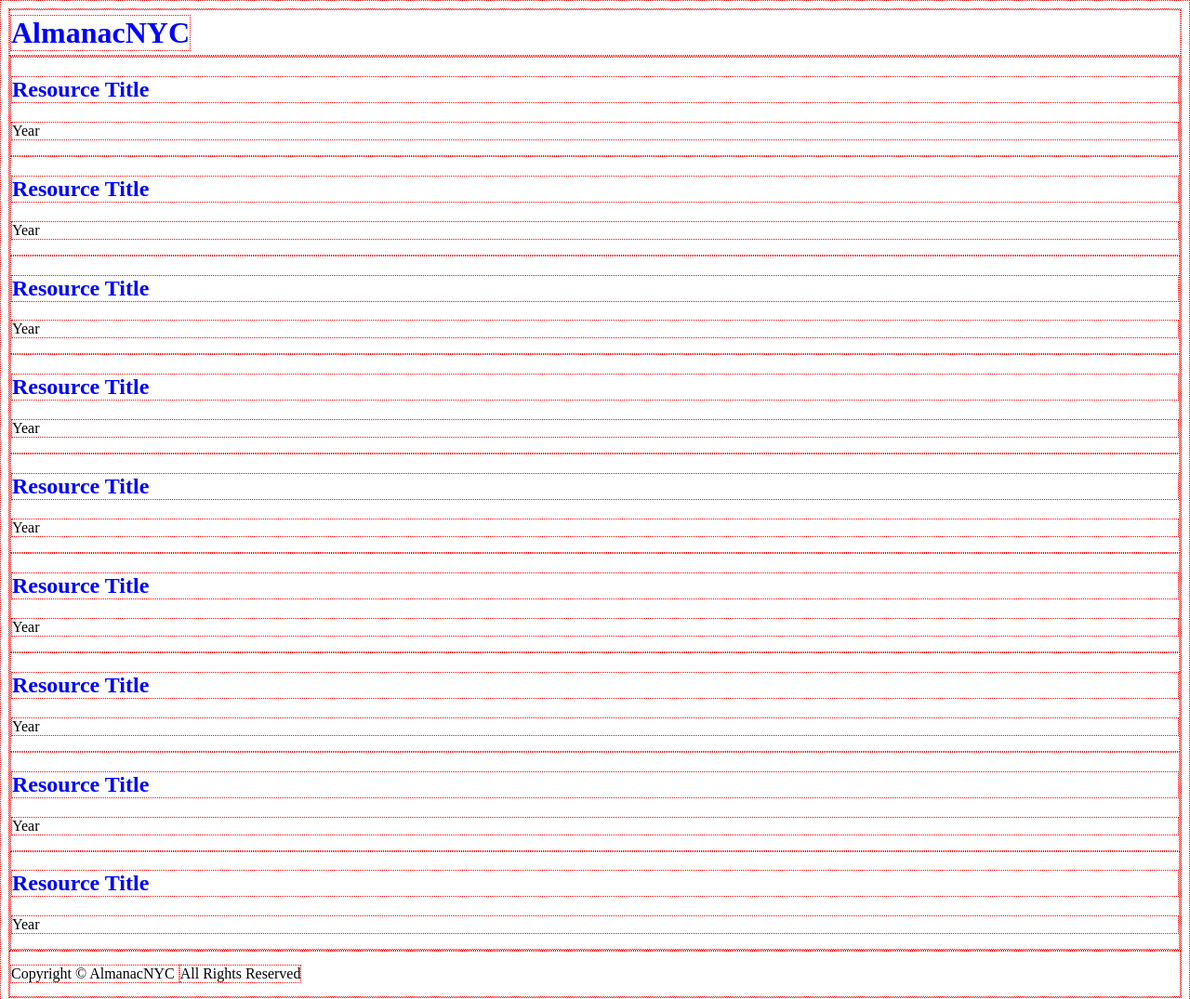
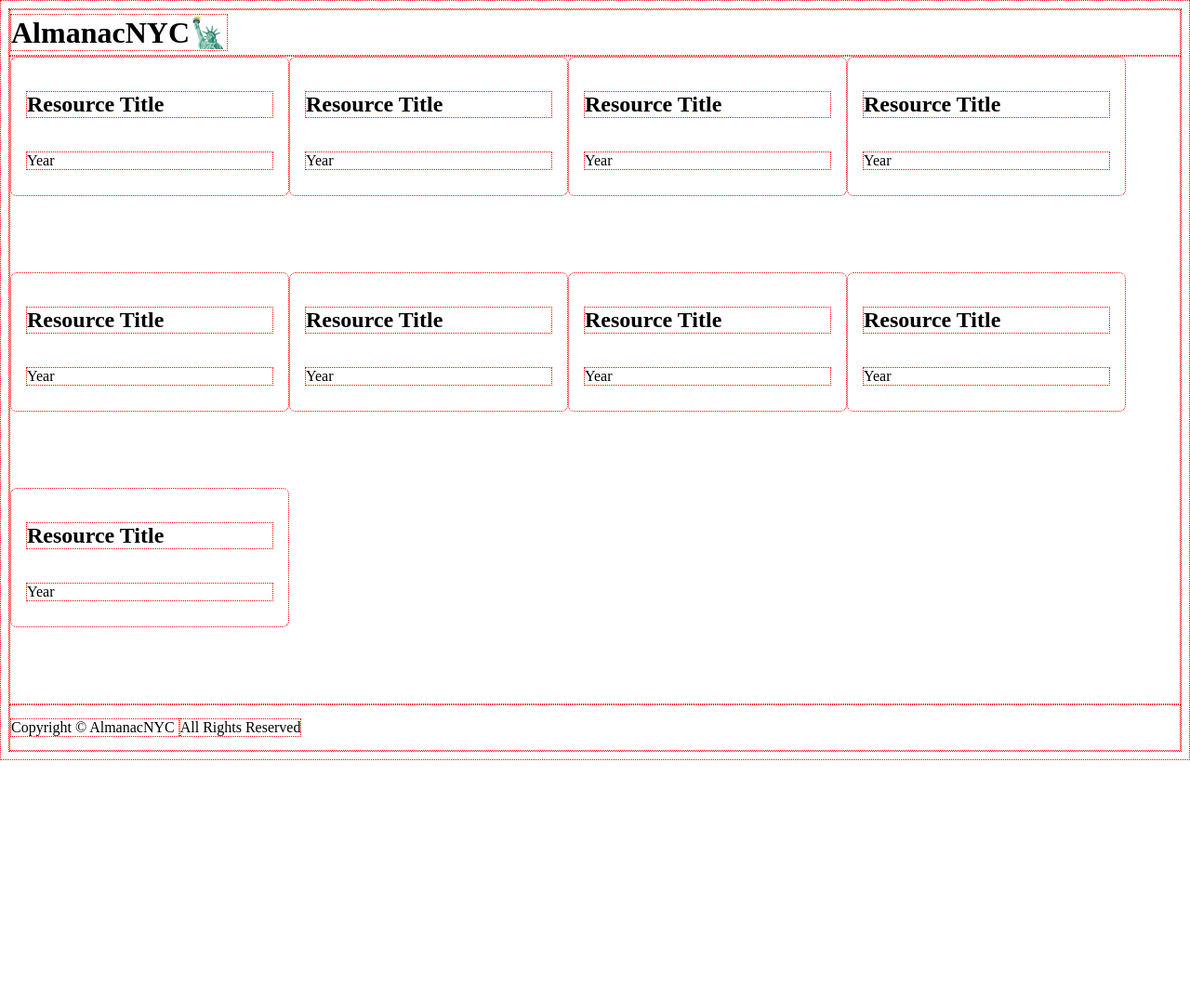
Before and after one commit to alba-molina-nyc/almanac.nyc, a plain HTML site: page index.html in a window 1280 px wide. Shown: the top 1075 px of the page at 93% size. After the commit the page ends 818 px from the top, so only its background shows below. Drawn offline with nearby package versions, Linux system fonts and the light colour scheme.

Commit message:
basic css

```diff
--- a/index.html
+++ b/index.html
@@ -13,7 +13,7 @@
 </head>
 <body>
     <header>
-        <h1>AlmanacNYC</h1>
+        <h1>AlmanacNYC🗽</h1>
     </header>
     <main>
         <article>
--- a/style.css
+++ b/style.css
@@ -17,9 +17,20 @@ header, footer {
     height: 3.125rem;
 }
 h1 {
-    color: blue;
+    color: black;
 }
 
 main {
     flex-grow: 1;
+    display: flex;
+    flex-wrap: wrap;
 }
+
+article {
+    display: flex;
+    flex-direction: column;
+    padding: 1rem;
+    height: 9.375rem;
+    width: 18.75rem;
+    border-radius: 7px;
+}
```
